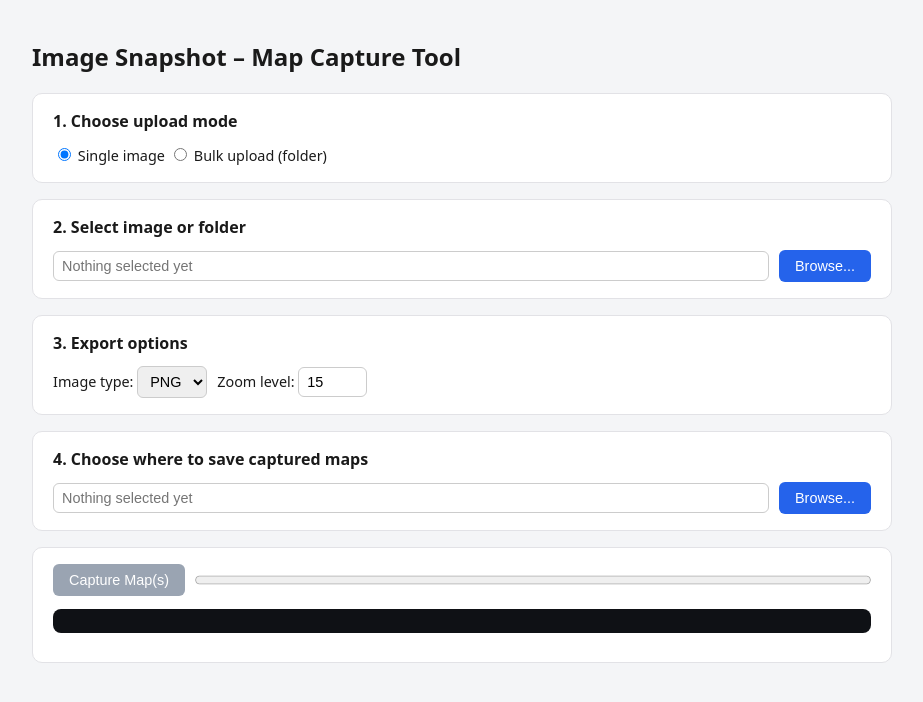
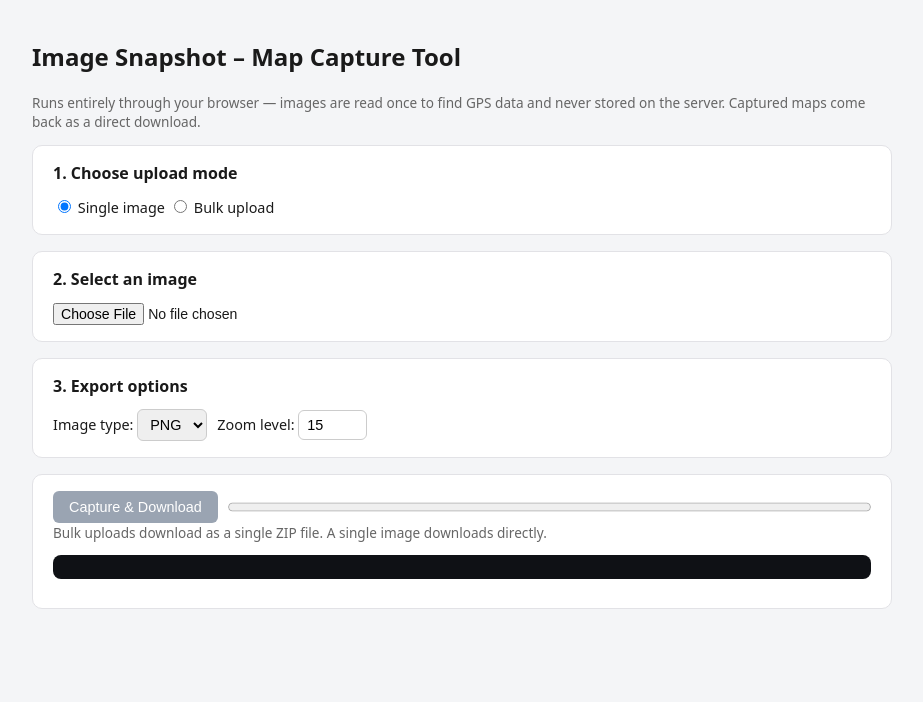
Before and after one commit to gauravtwr/Bit-Board-Map-Plotting-Tool, a Flask app: page / in a window 1280 px wide. Shown: the top 702 px of the page, without its empty margins (178-1101 px from the left). Run offline with Flask 3, Linux system fonts and the light colour scheme.

Commit message:
Make app stateless and deployable for public hosting
Removes the native Windows file/folder dialogs (tkinter) and local
filesystem writes so the app works on any host, not just localhost:
uploads are read in memory for EXIF GPS data and captured maps stream
straight back as a download (single file or ZIP for bulk).

Co-Authored-By: Claude Sonnet 5 <noreply@anthropic.com>

```diff
--- a/app.py
+++ b/app.py
@@ -1,17 +1,28 @@
-"""Image Snapshot - Map Capture web app.
+"""Image Snapshot - Map Capture web app (deployable, stateless).
 
 Run with: python app.py
 Then open http://127.0.0.1:5000 in a browser.
+
+No server-side filesystem access is used: uploaded images are read once
+in memory to pull GPS EXIF data, and captured maps are streamed straight
+back to the browser as a download (a single file, or a ZIP for bulk
+uploads). This means the app can be deployed to any host, not just run
+on the same machine as the browser.
 """
 
+import base64
+import io
+import json
 import os
+import zipfile
 
-from flask import Flask, jsonify, render_template, request
+from flask import Flask, jsonify, render_template, request, send_file
 
-from core.batch import capture_and_save, find_images, get_gps_map
-from native_dialogs import pick_file, pick_folder
+from core.batch import IMAGE_EXTENSIONS, capture_one
+from core.exif_gps import extract_gps
 
 app = Flask(__name__)
+app.config["MAX_CONTENT_LENGTH"] = 200 * 1024 * 1024  # 200 MB upload cap
 
 
 @app.route("/")
@@ -19,89 +30,116 @@ def index():
     return render_template("index.html")
 
 
-@app.route("/api/pick-file", methods=["POST"])
-def api_pick_file():
-    path = pick_file()
-    return jsonify({"path": path})
-
-
-@app.route("/api/pick-folder", methods=["POST"])
-def api_pick_folder():
-    data = request.get_json(silent=True) or {}
-    title = data.get("title") or "Select a folder"
-    path = pick_folder(title=title)
-    return jsonify({"path": path})
-
-
 @app.route("/api/scan", methods=["POST"])
 def api_scan():
-    data = request.get_json(silent=True) or {}
-    mode = data.get("mode")
-    path = data.get("path")
+    files = request.files.getlist("images")
+    if not files:
+        return jsonify({"error": "No files were uploaded"}), 400
 
-    if not path:
-        return jsonify({"error": "No path provided"}), 400
+    items = []
+    for index, file in enumerate(files):
+        name = file.filename or f"image_{index}"
+        ext = os.path.splitext(name)[1].lower()
+        if ext not in IMAGE_EXTENSIONS:
+            continue
 
-    if mode == "single":
-        if not os.path.isfile(path):
-            return jsonify({"error": "Selected path is not a valid file"}), 400
-        image_paths = [path]
-    elif mode == "bulk":
-        if not os.path.isdir(path):
-            return jsonify({"error": "Selected path is not a valid folder"}), 400
-        image_paths = find_images(path)
-    else:
-        return jsonify({"error": "mode must be 'single' or 'bulk'"}), 400
+        coords = extract_gps(file.stream)
+        items.append(
+            {
+                "index": index,
+                "name": name,
+                "lat": coords[0] if coords else None,
+                "lon": coords[1] if coords else None,
+            }
+        )
 
-    if not image_paths:
-        return jsonify({"items": []})
-
-    gps_map = get_gps_map(image_paths)
-    items = [
-        {
-            "path": p,
-            "name": os.path.basename(p),
-            "lat": coords[0] if coords else None,
-            "lon": coords[1] if coords else None,
-        }
-        for p, coords in gps_map.items()
-    ]
     return jsonify({"items": items})
 
 
-@app.route("/api/capture-one", methods=["POST"])
-def api_capture_one():
+def _unique_name(used_names, name):
+    if name not in used_names:
+        used_names.add(name)
+        return name
+    stem, ext = os.path.splitext(name)
+    counter = 1
+    while True:
+        candidate = f"{stem}_{counter}{ext}"
+        if candidate not in used_names:
+            used_names.add(candidate)
+            return candidate
+        counter += 1
+
+
+@app.route("/api/capture-batch", methods=["POST"])
+def api_capture_batch():
     data = request.get_json(silent=True) or {}
-    path = data.get("path")
-    lat = data.get("lat")
-    lon = data.get("lon")
-    output_dir = data.get("output_dir")
+    items = data.get("items") or []
     export_format = data.get("format", "PNG")
-    zoom = int(data.get("zoom", 15))
+    try:
+        zoom = int(data.get("zoom", 15))
+    except (TypeError, ValueError):
+        zoom = 15
 
-    if not path or not os.path.isfile(path):
-        return jsonify({"error": "Invalid image path"}), 400
-    if not output_dir:
-        return jsonify({"error": "No output folder provided"}), 400
+    if not items:
+        return jsonify({"error": "No items to capture"}), 400
 
-    coords = (float(lat), float(lon)) if lat is not None and lon is not None else None
+    results = []
+    for item in items:
+        name = item.get("name") or "image"
+        lat = item.get("lat")
+        lon = item.get("lon")
+        coords = (float(lat), float(lon)) if lat is not None and lon is not None else None
+        results.append(capture_one(name, coords, export_format, zoom=zoom))
 
-    try:
-        os.makedirs(output_dir, exist_ok=True)
-    except OSError as exc:
-        return jsonify({"error": f"Could not create output folder: {exc}"}), 400
+    successes = [r for r in results if r.status == "done"]
+    summary = {
+        "done": len(successes),
+        "skipped": sum(1 for r in results if r.status == "skipped"),
+        "errors": sum(1 for r in results if r.status == "error"),
+        "items": [
+            {"name": r.name, "status": r.status, "message": r.message}
+            for r in results
+        ],
+    }
+    summary_header = base64.b64encode(json.dumps(summary).encode("utf-8")).decode("ascii")
 
-    result = capture_and_save(path, coords, output_dir, export_format, zoom=zoom)
+    if not successes:
+        return jsonify({"error": "No images could be captured", **summary}), 422
 
-    return jsonify(
-        {
-            "name": os.path.basename(result.source_path),
-            "status": result.status,
-            "message": result.message,
-            "output_path": result.output_path,
-        }
+    if len(results) == 1:
+        result = successes[0]
+        mimetype = "image/png" if result.output_name.endswith(".png") else "image/svg+xml"
+        response = send_file(
+            io.BytesIO(result.data),
+            mimetype=mimetype,
+            as_attachment=True,
+            download_name=result.output_name,
+        )
+        response.headers["X-Capture-Results"] = summary_header
+        response.headers["Access-Control-Expose-Headers"] = "X-Capture-Results"
+        return response
+
+    used_names = set()
+    zip_buffer = io.BytesIO()
+    with zipfile.ZipFile(zip_buffer, "w", zipfile.ZIP_DEFLATED) as zf:
+        for result in successes:
+            zf.writestr(_unique_name(used_names, result.output_name), result.data)
+
+        manifest_lines = [f"{r.name}: {r.status} - {r.message}" for r in results]
+        zf.writestr("results.txt", "\n".join(manifest_lines))
+
+    zip_buffer.seek(0)
+    response = send_file(
+        zip_buffer,
+        mimetype="application/zip",
+        as_attachment=True,
+        download_name="bit-and-board-maps.zip",
     )
+    response.headers["X-Capture-Results"] = summary_header
+    response.headers["Access-Control-Expose-Headers"] = "X-Capture-Results"
+    return response
 
 
 if __name__ == "__main__":
-    app.run(host="127.0.0.1", port=5000, debug=False, threaded=False, use_reloader=False)
+    port = int(os.environ.get("PORT", 5000))
+    app.run(host="0.0.0.0", port=port, debug=False)
--- a/static/app.js
+++ b/static/app.js
@@ -1,12 +1,12 @@
 const state = {
-    items: [],
-    outputPath: null,
+    items: [], // { name, lat, lon }
 };
 
-const sourcePathEl = document.getElementById("source-path");
-const outputPathEl = document.getElementById("output-path");
-const browseSourceBtn = document.getElementById("browse-source-btn");
-const browseOutputBtn = document.getElementById("browse-output-btn");
+const singleSection = document.getElementById("select-single");
+const bulkSection = document.getElementById("select-bulk");
+const fileSingle = document.getElementById("file-single");
+const fileBulkFiles = document.getElementById("file-bulk-files");
+const fileBulkFolder = document.getElementById("file-bulk-folder");
 const captureBtn = document.getElementById("capture-btn");
 const itemsSection = document.getElementById("items-section");
 const itemsTableBody = document.querySelector("#items-table tbody");
@@ -22,70 +22,55 @@ function logLine(text) {
     logEl.scrollTop = logEl.scrollHeight;
 }
 
-function updateCaptureEnabled() {
-    captureBtn.disabled = !(state.items.length > 0 && state.outputPath);
+function resetItems() {
+    state.items = [];
+    itemsSection.hidden = true;
+    itemsTableBody.innerHTML = "";
+    captureBtn.disabled = true;
 }
 
 document.querySelectorAll('input[name="mode"]').forEach((el) => {
     el.addEventListener("change", () => {
-        sourcePathEl.value = "";
-        state.items = [];
-        itemsSection.hidden = true;
-        itemsTableBody.innerHTML = "";
-        updateCaptureEnabled();
+        const mode = currentMode();
+        singleSection.hidden = mode !== "single";
+        bulkSection.hidden = mode !== "bulk";
+        fileSingle.value = "";
+        fileBulkFiles.value = "";
+        fileBulkFolder.value = "";
+        resetItems();
     });
 });
 
-browseSourceBtn.addEventListener("click", async () => {
-    const mode = currentMode();
-    const endpoint = mode === "single" ? "/api/pick-file" : "/api/pick-folder";
-    const body = mode === "bulk" ? JSON.stringify({ title: "Select a folder of images" }) : undefined;
-
-    const res = await fetch(endpoint, {
-        method: "POST",
-        headers: { "Content-Type": "application/json" },
-        body: body || JSON.stringify({}),
-    });
-    const data = await res.json();
-    if (!data.path) return;
-
-    sourcePathEl.value = data.path;
-    await scanSource(mode, data.path);
+fileSingle.addEventListener("change", () => {
+    if (fileSingle.files.length) scanFiles([fileSingle.files[0]]);
 });
 
-browseOutputBtn.addEventListener("click", async () => {
-    const res = await fetch("/api/pick-folder", {
-        method: "POST",
-        headers: { "Content-Type": "application/json" },
-        body: JSON.stringify({ title: "Select output folder" }),
-    });
-    const data = await res.json();
-    if (!data.path) return;
-    outputPathEl.value = data.path;
-    state.outputPath = data.path;
-    updateCaptureEnabled();
+fileBulkFiles.addEventListener("change", () => {
+    if (fileBulkFiles.files.length) scanFiles(Array.from(fileBulkFiles.files));
 });
 
-async function scanSource(mode, path) {
-    const res = await fetch("/api/scan", {
-        method: "POST",
-        headers: { "Content-Type": "application/json" },
-        body: JSON.stringify({ mode, path }),
-    });
+fileBulkFolder.addEventListener("change", () => {
+    if (fileBulkFolder.files.length) scanFiles(Array.from(fileBulkFolder.files));
+});
+
+async function scanFiles(files) {
+    const formData = new FormData();
+    files.forEach((file) => formData.append("images", file, file.name));
+
+    logEl.textContent = "";
+    const res = await fetch("/api/scan", { method: "POST", body: formData });
     const data = await res.json();
 
     if (data.error) {
         alert(data.error);
-        state.items = [];
-        itemsSection.hidden = true;
-        updateCaptureEnabled();
+        resetItems();
         return;
     }
 
-    state.items = data.items;
+    state.items = data.items.map((item) => ({ name: item.name, lat: item.lat, lon: item.lon }));
     renderItemsTable();
     itemsSection.hidden = state.items.length === 0;
-    updateCaptureEnabled();
+    captureBtn.disabled = state.items.length === 0;
 }
 
 function renderItemsTable() {
@@ -123,16 +108,17 @@ function renderItemsTable() {
     });
 }
 
+function filenameFromContentDisposition(header, fallback) {
+    if (!header) return fallback;
+    const match = header.match(/filename\*?=(?:UTF-8'')?"?([^";]+)"?/i);
+    return match ? decodeURIComponent(match[1]) : fallback;
+}
+
 captureBtn.addEventListener("click", async () => {
-    if (!state.outputPath || state.items.length === 0) return;
+    if (state.items.length === 0) return;
 
     const format = document.getElementById("export-format").value;
     const zoom = document.getElementById("zoom").value;
-
-    logEl.textContent = "";
-    progressEl.max = state.items.length;
-    progressEl.value = 0;
-    captureBtn.disabled = true;
 
     const latInputs = document.querySelectorAll('input[data-field="lat"]');
     const lonInputs = document.querySelectorAll('input[data-field="lon"]');
@@ -143,39 +129,61 @@ captureBtn.addEventListener("click", async () => {
         state.items[el.dataset.index].lon = el.value.trim() === "" ? null : parseFloat(el.value);
     });
 
-    let done = 0, skipped = 0, errors = 0;
+    logEl.textContent = "";
+    progressEl.removeAttribute("value");
+    captureBtn.disabled = true;
+    logLine("Capturing map area(s)... this can take a few seconds per image.");
 
-    for (const item of state.items) {
-        const res = await fetch("/api/capture-one", {
+    try {
+        const res = await fetch("/api/capture-batch", {
             method: "POST",
             headers: { "Content-Type": "application/json" },
-            body: JSON.stringify({
-                path: item.path,
-                lat: item.lat,
-                lon: item.lon,
-                output_dir: state.outputPath,
-                format,
-                zoom,
-            }),
+            body: JSON.stringify({ items: state.items, format, zoom }),
         });
-        const result = await res.json();
 
-        if (result.error) {
-            logLine(`[ERROR] ${item.name} - ${result.error}`);
-            errors++;
-        } else if (result.status === "done") {
-            logLine(`[DONE] ${result.name} -> ${result.output_path.split(/[\\/]/).pop()}`);
-            done++;
-        } else if (result.status === "skipped") {
-            logLine(`[SKIPPED] ${result.name} - ${result.message}`);
-            skipped++;
-        } else {
-            logLine(`[ERROR] ${result.name} - ${result.message}`);
-            errors++;
+        const resultsHeader = res.headers.get("X-Capture-Results");
+        let summary = null;
+        if (resultsHeader) {
+            summary = JSON.parse(decodeURIComponent(escape(atob(resultsHeader))));
         }
-        progressEl.value++;
+
+        if (!res.ok) {
+            const errBody = await res.json().catch(() => ({}));
+            logLine(`\n[ERROR] ${errBody.error || "Capture failed."}`);
+            if (summary) logSummary(summary);
+            return;
+        }
+
+        const blob = await res.blob();
+        const contentDisposition = res.headers.get("Content-Disposition");
+        const defaultName = state.items.length === 1 ? "map-capture" : "bit-and-board-maps.zip";
+        const filename = filenameFromContentDisposition(contentDisposition, defaultName);
+
+        const url = URL.createObjectURL(blob);
+        const a = document.createElement("a");
+        a.href = url;
+        a.download = filename;
+        document.body.appendChild(a);
+        a.click();
+        a.remove();
+        URL.revokeObjectURL(url);
+
+        logEl.textContent = "";
+        if (summary) logSummary(summary);
+        logLine(`\nDownloaded: ${filename}`);
+    } catch (err) {
+        logLine(`\n[ERROR] ${err.message}`);
+    } finally {
+        progressEl.value = 1;
+        progressEl.max = 1;
+        captureBtn.disabled = false;
     }
+});
 
-    logLine(`\nFinished: ${done} captured, ${skipped} skipped, ${errors} errors.`);
-    captureBtn.disabled = false;
-});
+function logSummary(summary) {
+    summary.items.forEach((item) => {
+        const tag = item.status === "done" ? "DONE" : item.status === "skipped" ? "SKIPPED" : "ERROR";
+        logLine(`[${tag}] ${item.name} - ${item.message}`);
+    });
+    logLine(`\nFinished: ${summary.done} captured, ${summary.skipped} skipped, ${summary.errors} errors.`);
+}
--- a/static/style.css
+++ b/static/style.css
@@ -95,6 +95,29 @@ label {
     font-size: 0.9rem;
 }
 
+.file-btn {
+    position: relative;
+    display: inline-block;
+    padding: 8px 16px;
+    border-radius: 6px;
+    background: #2563eb;
+    color: white;
+    font-size: 0.9rem;
+    cursor: pointer;
+}
+.file-btn:hover { background: #1d4ed8; }
+.file-btn input[type="file"] {
+    position: absolute;
+    width: 1px;
+    height: 1px;
+    overflow: hidden;
+    opacity: 0;
+}
+
+input[type="file"] {
+    font-size: 0.88rem;
+}
+
 .hint {
     font-size: 0.85rem;
     color: #666;
--- a/templates/index.html
+++ b/templates/index.html
@@ -2,25 +2,39 @@
 <html lang="en">
 <head>
 <meta charset="UTF-8">
+<meta name="viewport" content="width=device-width, initial-scale=1.0">
 <title>Image Snapshot - Map Capture Tool</title>
 <link rel="stylesheet" href="{{ url_for('static', filename='style.css') }}">
 </head>
 <body>
 <div class="app">
     <h1>Image Snapshot &ndash; Map Capture Tool</h1>
+    <p class="hint">Runs entirely through your browser &mdash; images are read once to find GPS
+        data and never stored on the server. Captured maps come back as a direct download.</p>
 
     <section class="card">
         <h2>1. Choose upload mode</h2>
         <label><input type="radio" name="mode" value="single" checked> Single image</label>
-        <label><input type="radio" name="mode" value="bulk"> Bulk upload (folder)</label>
+        <label><input type="radio" name="mode" value="bulk"> Bulk upload</label>
     </section>
 
-    <section class="card">
-        <h2>2. Select image or folder</h2>
+    <section class="card" id="select-single">
+        <h2>2. Select an image</h2>
+        <input type="file" id="file-single" accept="image/*">
+    </section>
+
+    <section class="card" id="select-bulk" hidden>
+        <h2>2. Select images</h2>
         <div class="row">
-            <input type="text" id="source-path" readonly placeholder="Nothing selected yet">
-            <button id="browse-source-btn">Browse...</button>
+            <label class="file-btn">Select files...
+                <input type="file" id="file-bulk-files" accept="image/*" multiple>
+            </label>
+            <label class="file-btn">Select a folder...
+                <input type="file" id="file-bulk-folder" webkitdirectory multiple>
+            </label>
         </div>
+        <p class="hint">Folder selection is supported in Chrome and Edge. If your browser
+            doesn't support it, use "Select files..." and multi-select instead.</p>
     </section>
 
     <section class="card" id="items-section" hidden>
@@ -54,18 +68,11 @@
     </section>
 
     <section class="card">
-        <h2>4. Choose where to save captured maps</h2>
         <div class="row">
-            <input type="text" id="output-path" readonly placeholder="Nothing selected yet">
-            <button id="browse-output-btn">Browse...</button>
-        </div>
-    </section>
-
-    <section class="card">
-        <div class="row">
-            <button id="capture-btn" disabled>Capture Map(s)</button>
+            <button id="capture-btn" disabled>Capture &amp; Download</button>
             <progress id="progress" value="0" max="1"></progress>
         </div>
+        <p class="hint">Bulk uploads download as a single ZIP file. A single image downloads directly.</p>
         <pre id="log"></pre>
     </section>
 </div>
```
Also changed, not shown: core/batch.py (+25 -70 lines), core/exif_gps.py (+7 -3 lines), core/map_capture.py (+9 -12 lines), native_dialogs.py (deleted, +0 -43 lines), README.md, 1 other file.
